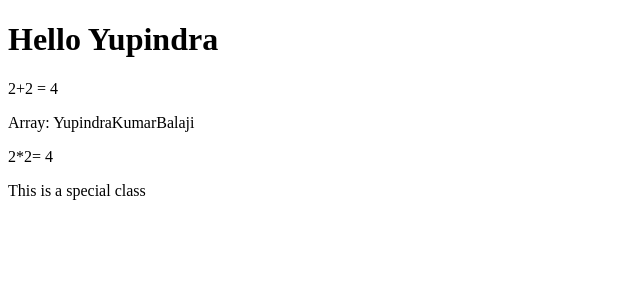
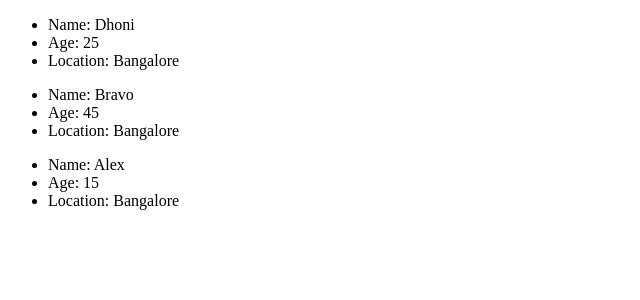
Before and after one commit to ykumarb/React, a React (Create React App) app in the folder myapp/: page / in a window 1280 px wide. Shown: the top 300 px of the page, without its empty margins (0-640 px from the left). Built offline with nearby package versions, Linux system fonts and the light colour scheme.

Commit message:
Committing the code learnt in React JS
CL:
	1. Lists in React to render in react
	2. use of map in react

```diff
--- a/myapp/src/App.js
+++ b/myapp/src/App.js
@@ -87,25 +87,81 @@ Some pointers:
 
 // -------------------------Expressions in JSX-----------------------------------
 
-const myName = "Yupindra";
-const multiply = (a, b) => a * b;
-const specialClass = "simple-class";
+// const myName = "Yupindra";
+// const multiply = (a, b) => a * b;
+// const specialClass = "simple-class";
 
+// function App() {
+//   return (
+//     <>
+//     {/* Rendering a variable value */}
+//     <h1> Hello {myName} </h1>
+//     {/* Rendering expressions */}
+//     <p>2+2 = {2+2}</p>
+//     {/* Rendering arrays */}
+//     <p>Array: {["Yupindra", "Kumar", "Balaji"]}</p>
+//     {/* Rendering Function values */}
+//     <p>2*2= {multiply(2, 2)}</p>
+//     {/* Rendering Classes */}
+//     <p className={specialClass}>This is a special class</p>
+//     </>
+//   )
+// }
+
+//-------------------------Lists-----------------------------------
+
+/*
+Lists:
+In react, you will render lists with some type of loop.
+The Javascript map() array method is generally the preferred
+method.
+*/
+
+/* Example 1 */
+// function App() {
+//   const numbers = [1, 2, 3, 4, 5];
+
+//   return (
+//     <>
+//     {/* Handle key prop through key in ul tag to avoid console error in browser*/}
+//     {numbers.map((number) => (
+//       <ul key={Math.random()}>
+//         <li>{number}</li>
+//       </ul>
+//     ))}
+//     </>
+//   );
+// }
+
+/* Example 2 */
 function App() {
+  const userInfo = [
+  {
+    name: "Dhoni",
+    age: 25,
+    location: "Bangalore"
+  },
+  {
+    name: "Bravo",
+    age: 45,
+    location: "Bangalore"
+  },
+  {
+    name: "Alex",
+    age: 15,
+    location: "Bangalore"
+  },
+]
   return (
     <>
-    {/* Rendering a variable value */}
-    <h1> Hello {myName} </h1>
-    {/* Rendering expressions */}
-    <p>2+2 = {2+2}</p>
-    {/* Rendering arrays */}
-    <p>Array: {["Yupindra", "Kumar", "Balaji"]}</p>
-    {/* Rendering Function values */}
-    <p>2*2= {multiply(2, 2)}</p>
-    {/* Rendering Classes */}
-    <p className={specialClass}>This is a special class</p>
+    {userInfo.map(user => (
+      <ul key={Math.random() * 10}>
+        <li>Name: {user.name}</li>
+        <li>Age: {user.age}</li>
+        <li>Location: {user.location}</li>
+      </ul>
+    ))}
     </>
   )
 }
-
 export default App;
```
